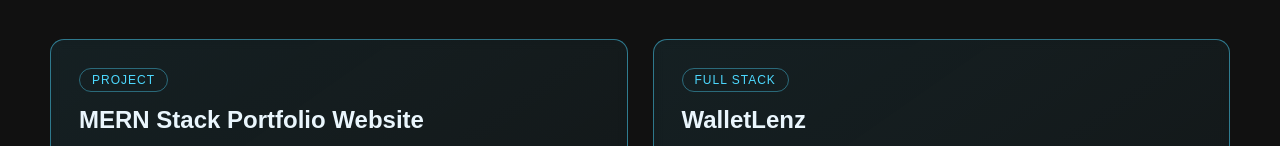
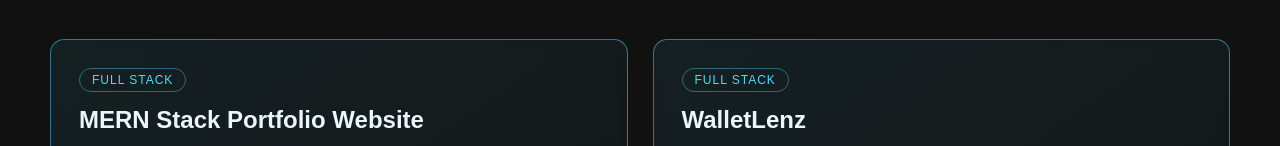
Before and after one commit to syedharishussain1717/my-portfolio-website, a React (Vite) app: page / in a window 1280 px wide. Shown: the part 806-952 px from the top of the page. Built offline with nearby package versions, Linux system fonts and the light colour scheme.

Commit message:
Updated Project card Label

```diff
--- a/src/components/Projects.jsx
+++ b/src/components/Projects.jsx
@@ -12,7 +12,7 @@ function Projects() {
 
                 {/* Project 4 */}
                 <div className="project-card">
-                    <span className="project-badge">Project</span>
+                    <span className="project-badge">Full Stack</span>
 
                     <h2>MERN Stack Portfolio Website</h2>
 
```
